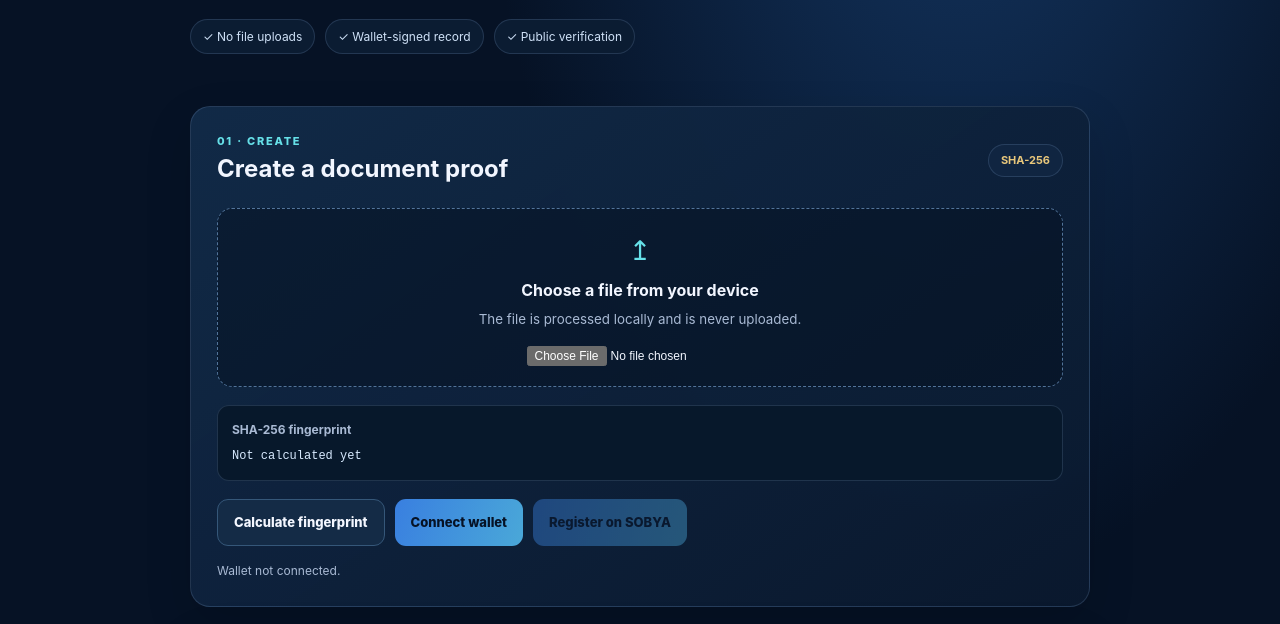
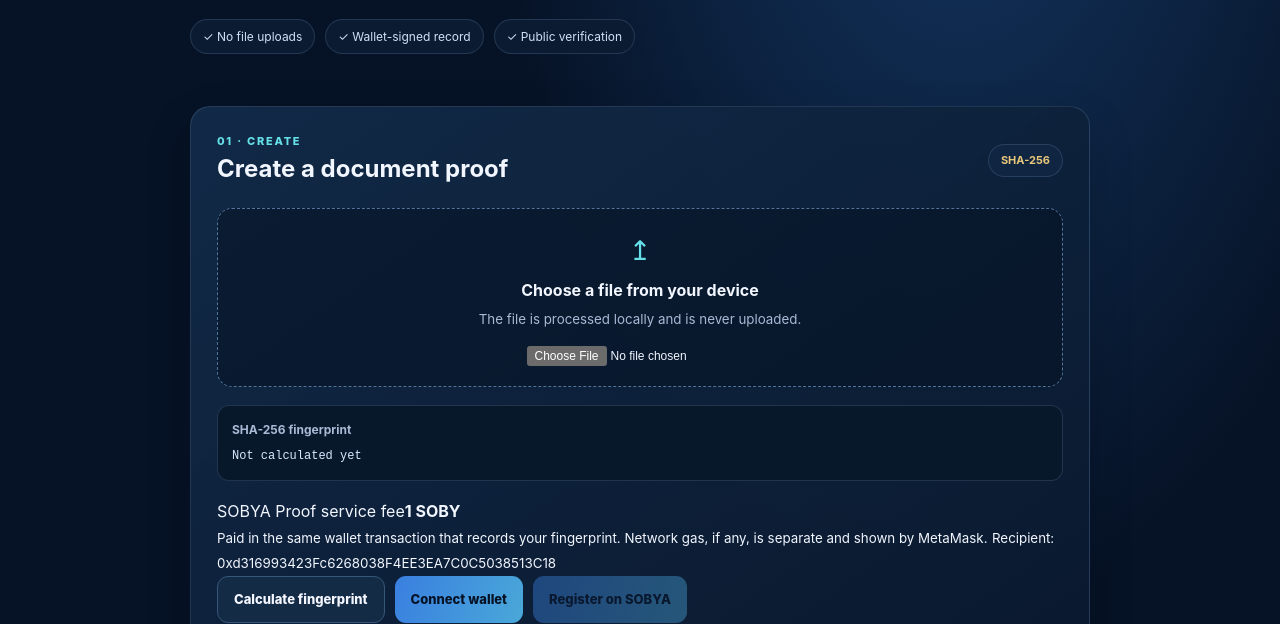
Before and after one commit to snforem-cpu/sobya-chain, a plain HTML site: page proof-suite/index.html in a window 1280 px wide. Shown: the part 327-951 px from the top of the page. Drawn offline with Linux system fonts and the light colour scheme.

Commit message:
Display the 1 SOBY Proof service fee

```diff
--- a/proof-suite/index.html
+++ b/proof-suite/index.html
@@ -45,6 +45,11 @@
         <div class="hash-label" data-en="SHA-256 fingerprint" data-ar="بصمة SHA-256">SHA-256 fingerprint</div>
         <code id="file-hash">Not calculated yet</code>
       </div>
+      <div class="fee-summary" aria-live="polite">
+        <div><span data-en="SOBYA Proof service fee" data-ar="رسوم خدمة SOBYA Proof">SOBYA Proof service fee</span><strong>1 SOBY</strong></div>
+        <small data-en="Paid in the same wallet transaction that records your fingerprint. Network gas, if any, is separate and shown by MetaMask." data-ar="يُخصم ضمن معاملة المحفظة نفسها التي تسجل بصمتك. رسوم الغاز، إن وُجدت، منفصلة وتعرضها MetaMask.">Paid in the same wallet transaction that records your fingerprint. Network gas, if any, is separate and shown by MetaMask.</small>
+        <small data-en="Recipient: 0xd316993423Fc6268038F4EE3EA7C0C5038513C18" data-ar="المستلم: 0xd316993423Fc6268038F4EE3EA7C0C5038513C18">Recipient: 0xd316993423Fc6268038F4EE3EA7C0C5038513C18</small>
+      </div>
       <div class="button-row">
         <button class="button secondary" id="hash-button" type="button" data-en="Calculate fingerprint" data-ar="احسب البصمة">Calculate fingerprint</button>
         <button class="button primary" id="connect-button" type="button" data-en="Connect wallet" data-ar="اربط المحفظة">Connect wallet</button>
```
